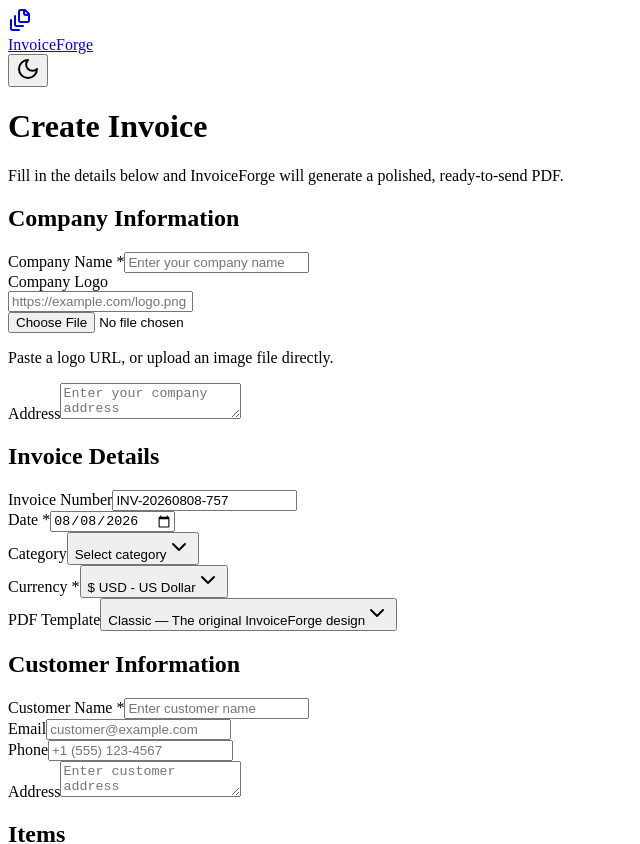
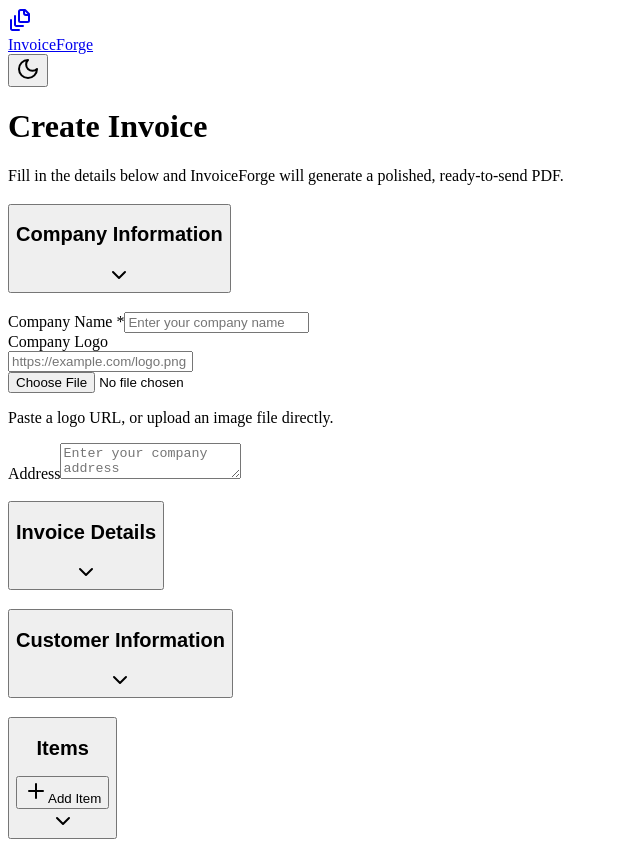
Before and after one commit to Devansh-Kumar-Saini/SleekInvoice---Generate-Elegant-Invoices-in-Seconds, a React (Vite) app in the folder Product/client/: page / in a window 1280 px wide. Shown: the top 844 px of the page, without its empty margins (0-640 px from the left). Built offline with nearby package versions, Linux system fonts and the light colour scheme.

Commit message:
Invoice Design Imp - 50:50, info as drop downs

```diff
--- a/Product/client/src/components/header.tsx
+++ b/Product/client/src/components/header.tsx
@@ -15,7 +15,7 @@ export function Header() {
               className="flex items-center gap-2.5 hover-elevate rounded-md px-3 py-2 -ml-3 cursor-pointer"
               data-testid="link-home"
             >
-              <div className="w-9 h-9 bg-primary rounded-md flex items-center justify-center shrink-0">
+              <div className="w-9 h-9 bg-primary rounded-lg shadow-sm flex items-center justify-center shrink-0">
                 <FileStack className="w-5 h-5 text-primary-foreground" />
               </div>
               <span className="text-lg font-bold text-foreground tracking-tight whitespace-nowrap">
--- a/Product/client/src/index.css
+++ b/Product/client/src/index.css
@@ -12,63 +12,63 @@
   --elevate-1: rgba(0,0,0, .03);
   --elevate-2: rgba(0,0,0, .08);
 
-  --background: 0 0% 94.12%;
-  --foreground: 0 0% 10.2%;
-  --border: 0 0% 90.98%;
+  --background: 220 20% 97.25%;
+  --foreground: 222 20% 10.2%;
+  --border: 220 15% 89%;
 
-  --card: 0 0% 98.82%;
-  --card-foreground: 0 0% 0%;
-  --card-border: 45 15% 90%;
+  --card: 0 0% 100%;
+  --card-foreground: 222 20% 8%;
+  --card-border: 220 15% 90%;
 
-  --sidebar: 45 25% 97%;
-  --sidebar-foreground: 20 14% 17%;
-  --sidebar-border: 45 15% 80%;
-  --sidebar-primary: 9 75% 61%;
+  --sidebar: 220 20% 97%;
+  --sidebar-foreground: 222 20% 17%;
+  --sidebar-border: 220 15% 84%;
+  --sidebar-primary: 217 91% 60%;
   --sidebar-primary-foreground: 0 0% 100%;
-  --sidebar-accent: 25 45% 80%;
-  --sidebar-accent-foreground: 20 14% 17%;
-  --sidebar-ring: 9 75% 61%;
+  --sidebar-accent: 217 91% 92%;
+  --sidebar-accent-foreground: 222 20% 17%;
+  --sidebar-ring: 217 91% 60%;
 
-  --popover: 45 25% 97%;
-  --popover-foreground: 0 0% 10.2%;
-  --popover-border: 45 15% 87%;
+  --popover: 220 20% 99%;
+  --popover-foreground: 222 20% 10.2%;
+  --popover-border: 220 15% 88%;
 
-  --primary: 342 85.11% 52.55%;
+  --primary: 217 91% 60%;
   --primary-foreground: 0 0% 100%;
 
-  --secondary: 0 0% 76.86%;
-  --secondary-foreground: 0 0% 10.2%;
+  --secondary: 220 14% 80%;
+  --secondary-foreground: 222 20% 10.2%;
 
-  --muted: 0 0% 89.02%;
-  --muted-foreground: 0 0% 12.94%;
+  --muted: 220 16% 92%;
+  --muted-foreground: 220 9% 40%;
 
-  --accent: 0 0% 100%;
-  --accent-foreground: 0 0% 10.2%;
+  --accent: 217 91% 96%;
+  --accent-foreground: 222 20% 10.2%;
 
-  --destructive: 0 0% 0%;
+  --destructive: 0 72% 51%;
   --destructive-foreground: 0 0% 100%;
 
-  --input: 0 0% 70.98%;
-  --ring: 0 0% 41.96%;
+  --input: 220 15% 82%;
+  --ring: 217 91% 60%;
 
-  --chart-1: 203.8863 88.2845% 53.1373%;
+  --chart-1: 217.2222 91.2% 59.8%;
   --chart-2: 159.7826 100% 36.0784%;
-  --chart-3: 42.0290 92.8251% 56.2745%;
+  --chart-3: 330.4 81.19% 60.4%;
   --chart-4: 147.1429 78.5047% 41.9608%;
-  --chart-5: 341.4894 75.2000% 50.9804%;
+  --chart-5: 42.0290 92.8251% 56.2745%;
 
   --font-sans: 'Poppins', sans-serif;
   --font-serif: 'Poppins', sans-serif;
   --font-mono: 'JetBrains Mono', Menlo, monospace;
   --radius: 0.8rem;
-  --shadow-2xs: 0px 2px 0px 0px hsl(9, 75%, 61% / 0.00);
-  --shadow-xs: 0px 2px 0px 0px hsl(9, 75%, 61% / 0.00);
-  --shadow-sm: 0px 2px 0px 0px hsl(9, 75%, 61% / 0.00), 0px 1px 2px -1px hsl(9, 75%, 61% / 0.00);
-  --shadow: 0px 2px 0px 0px hsl(9, 75%, 61% / 0.00), 0px 1px 2px -1px hsl(9, 75%, 61% / 0.00);
-  --shadow-md: 0px 2px 0px 0px hsl(9, 75%, 61% / 0.00), 0px 2px 4px -1px hsl(9, 75%, 61% / 0.00);
-  --shadow-lg: 0px 2px 0px 0px hsl(9, 75%, 61% / 0.00), 0px 4px 6px -1px hsl(9, 75%, 61% / 0.00);
-  --shadow-xl: 0px 2px 0px 0px hsl(9, 75%, 61% / 0.00), 0px 8px 10px -1px hsl(9, 75%, 61% / 0.00);
-  --shadow-2xl: 0px 2px 0px 0px hsl(9, 75%, 61% / 0.00);
+  --shadow-2xs: 0px 2px 0px 0px hsl(217, 91%, 60% / 0.00);
+  --shadow-xs: 0px 2px 0px 0px hsl(217, 91%, 60% / 0.00);
+  --shadow-sm: 0px 1px 2px 0px hsl(220 20% 10% / 0.04), 0px 1px 2px -1px hsl(220 20% 10% / 0.04);
+  --shadow: 0px 1px 3px 0px hsl(220 20% 10% / 0.06), 0px 1px 2px -1px hsl(220 20% 10% / 0.04);
+  --shadow-md: 0px 4px 6px -1px hsl(220 20% 10% / 0.06), 0px 2px 4px -2px hsl(220 20% 10% / 0.04);
+  --shadow-lg: 0px 10px 15px -3px hsl(220 20% 10% / 0.07), 0px 4px 6px -4px hsl(220 20% 10% / 0.04);
+  --shadow-xl: 0px 20px 25px -5px hsl(220 20% 10% / 0.08), 0px 8px 10px -6px hsl(220 20% 10% / 0.04);
+  --shadow-2xl: 0px 2px 0px 0px hsl(217, 91%, 60% / 0.00);
   --tracking-normal: 0em;
   --spacing: 0.25rem;
 
@@ -103,59 +103,59 @@
   --elevate-1: rgba(255,255,255, .04);
   --elevate-2: rgba(255,255,255, .09);
 
-  --background: 20 14% 4%;
-  --foreground: 45 25% 91%;
-  --border: 20 14% 15%;
+  --background: 222 47% 5%;
+  --foreground: 220 20% 92%;
+  --border: 222 30% 15%;
 
-  --card: 20 14% 8%;
-  --card-foreground: 45 25% 85%;
-  --card-border: 20 14% 18%;
+  --card: 222 40% 8%;
+  --card-foreground: 220 20% 90%;
+  --card-border: 222 30% 17%;
 
-  --sidebar: 20 14% 8%;
-  --sidebar-foreground: 45 25% 85%;
-  --sidebar-border: 20 14% 15%;
-  --sidebar-primary: 9 75% 61%;
+  --sidebar: 222 40% 8%;
+  --sidebar-foreground: 220 20% 88%;
+  --sidebar-border: 222 30% 15%;
+  --sidebar-primary: 217 91% 60%;
   --sidebar-primary-foreground: 0 0% 100%;
-  --sidebar-accent: 25 45% 20%;
-  --sidebar-accent-foreground: 45 25% 85%;
-  --sidebar-ring: 9 75% 61%;
+  --sidebar-accent: 217 60% 22%;
+  --sidebar-accent-foreground: 220 20% 88%;
+  --sidebar-ring: 217 91% 60%;
 
-  --popover: 20 14% 4%;
-  --popover-foreground: 45 25% 91%;
-  --popover-border: 20 14% 12%;
+  --popover: 222 45% 6%;
+  --popover-foreground: 220 20% 92%;
+  --popover-border: 222 30% 14%;
 
-  --primary: 9 75% 61%;
+  --primary: 217 91% 60%;
   --primary-foreground: 0 0% 100%;
 
-  --secondary: 30 15% 52%;
+  --secondary: 222 15% 40%;
   --secondary-foreground: 0 0% 100%;
 
-  --muted: 20 14% 15%;
-  --muted-foreground: 45 15% 46%;
+  --muted: 222 25% 15%;
+  --muted-foreground: 220 12% 60%;
 
-  --accent: 25 45% 20%;
-  --accent-foreground: 45 25% 85%;
+  --accent: 217 60% 18%;
+  --accent-foreground: 220 20% 90%;
 
-  --destructive: 356.3033 90.5579% 54.3137%;
+  --destructive: 0 84% 60%;
   --destructive-foreground: 0 0% 100%;
 
-  --input: 20 14% 18%;
-  --ring: 9 75% 61%;
+  --input: 222 25% 17%;
+  --ring: 217 91% 60%;
 
-  --chart-1: 203.8863 88.2845% 53.1373%;
+  --chart-1: 217.2222 91.2% 59.8%;
   --chart-2: 159.7826 100% 36.0784%;
-  --chart-3: 42.0290 92.8251% 56.2745%;
+  --chart-3: 330.4 81.19% 60.4%;
   --chart-4: 147.1429 78.5047% 41.9608%;
-  --chart-5: 341.4894 75.2000% 50.9804%;
+  --chart-5: 42.0290 92.8251% 56.2745%;
 
-  --shadow-2xs: 0px 2px 0px 0px hsl(9 75% 61% / 0.00);
-  --shadow-xs: 0px 2px 0px 0px hsl(9 75% 61% / 0.00);
-  --shadow-sm: 0px 2px 0px 0px hsl(9 75% 61% / 0.00), 0px 1px 2px -1px hsl(9 75% 61% / 0.00);
-  --shadow: 0px 2px 0px 0px hsl(9 75% 61% / 0.00), 0px 1px 2px -1px hsl(9 75% 61% / 0.00);
-  --shadow-md: 0px 2px 0px 0px hsl(9 75% 61% / 0.00), 0px 2px 4px -1px hsl(9 75% 61% / 0.00);
-  --shadow-lg: 0px 2px 0px 0px hsl(9 75% 61% / 0.00), 0px 4px 6px -1px hsl(9 75% 61% / 0.00);
-  --shadow-xl: 0px 2px 0px 0px hsl(9 75% 61% / 0.00), 0px 8px 10px -1px hsl(9 75% 61% / 0.00);
-  --shadow-2xl: 0px 2px 0px 0px hsl(9 75% 61% / 0.00);
+  --shadow-2xs: 0px 2px 0px 0px hsl(217 91% 60% / 0.00);
+  --shadow-xs: 0px 2px 0px 0px hsl(217 91% 60% / 0.00);
+  --shadow-sm: 0px 1px 2px 0px hsl(0 0% 0% / 0.3), 0px 1px 2px -1px hsl(0 0% 0% / 0.2);
+  --shadow: 0px 1px 3px 0px hsl(0 0% 0% / 0.35), 0px 1px 2px -1px hsl(0 0% 0% / 0.25);
+  --shadow-md: 0px 4px 6px -1px hsl(0 0% 0% / 0.35), 0px 2px 4px -2px hsl(0 0% 0% / 0.25);
+  --shadow-lg: 0px 10px 15px -3px hsl(0 0% 0% / 0.4), 0px 4px 6px -4px hsl(0 0% 0% / 0.3);
+  --shadow-xl: 0px 20px 25px -5px hsl(0 0% 0% / 0.45), 0px 8px 10px -6px hsl(0 0% 0% / 0.3);
+  --shadow-2xl: 0px 2px 0px 0px hsl(217 91% 60% / 0.00);
 
   --sidebar-primary-border: hsl(var(--sidebar-primary));
   --sidebar-primary-border: hsl(from hsl(var(--sidebar-primary)) h s calc(l + var(--opaque-button-border-intensity)) / alpha);
--- a/Product/client/src/pages/create-invoice.tsx
+++ b/Product/client/src/pages/create-invoice.tsx
@@ -13,6 +13,12 @@ import {
   SelectTrigger,
   SelectValue,
 } from "@/components/ui/select";
+import {
+  Accordion,
+  AccordionContent,
+  AccordionItem,
+  AccordionTrigger,
+} from "@/components/ui/accordion";
 import { InvoicePreview } from "@/components/invoice-preview";
 import { Plus, Trash2, FileDown, Loader2, RotateCcw } from "lucide-react";
 import { generateInvoicePDF, INVOICE_TEMPLATES, type InvoiceTemplate } from "@/lib/pdf-generator";
@@ -30,6 +36,11 @@ const categories = [
   "Office Supplies",
   "Other",
 ];
+
+// Categories where a "quantity" doesn't make sense by default (e.g. a
+// consulting engagement or a flat-fee service) — Qty is hidden and optional
+// for these until the user explicitly wants it.
+const QTY_OPTIONAL_CATEGORIES = new Set(["Consulting", "Services"]);
 
 const currencies = [
   { code: "USD", symbol: "$", name: "US Dollar" },
@@ -73,6 +84,8 @@ export default function CreateInvoice() {
   const [logoPreview, setLogoPreview] = useState<string>("");
   const [isGenerating, setIsGenerating] = useState(false);
   const [invoiceNumber, setInvoiceNumber] = useState<string>(() => generateInvoiceNumber());
+  // Only one form section is expanded at a time; "Company Information" opens first.
+  const [openSection, setOpenSection] = useState<string>("company");
   const { toast } = useToast();
   const { theme } = useTheme();
 
@@ -134,6 +147,12 @@ export default function CreateInvoice() {
     };
     reader.readAsDataURL(file);
   };
+
+  const category = form.watch("category");
+  // For Consulting/Services, Qty isn't a natural fit (e.g. a flat-fee
+  // engagement) — hide the field by default. Quantity still defaults to 1
+  // under the hood so totals and the invoice designs are unaffected.
+  const showQty = !QTY_OPTIONAL_CATEGORIES.has(category);
 
   // Calculate totals
   const subtotal = items.reduce((sum, item) => sum + item.quantity * item.price, 0);
@@ -246,12 +265,22 @@ export default function CreateInvoice() {
           </p>
         </div>
 
-        <div className="flex flex-col xl:flex-row gap-6">
+        <div className="flex flex-col xl:flex-row gap-6 items-start">
           {/* Form Section */}
-          <div className="xl:w-2/3 space-y-6">
+          <div className="w-full xl:w-1/2">
+          <Accordion
+            type="single"
+            collapsible
+            value={openSection}
+            onValueChange={(value) => setOpenSection(value)}
+            className="space-y-4"
+          >
             {/* Company Information */}
-            <Card className="p-6 sm:p-8">
-              <h2 className="text-xl font-semibold mb-6">Company Information</h2>
+            <AccordionItem value="company" className="rounded-xl border bg-card border-card-border text-card-foreground shadow-sm overflow-hidden">
+                <AccordionTrigger className="px-6 sm:px-8 py-5 hover:no-underline [&>svg]:ml-4">
+                  <h2 className="text-xl font-semibold text-left">Company Information</h2>
+                </AccordionTrigger>
+                <AccordionContent className="px-6 sm:px-8 pb-8">
               <div className="space-y-6">
                 <div className="space-y-2">
                   <Label htmlFor="companyName" className="text-sm font-medium">
@@ -319,11 +348,15 @@ export default function CreateInvoice() {
                   />
                 </div>
               </div>
-            </Card>
+                </AccordionContent>
+              </AccordionItem>
 
             {/* Invoice Details */}
-            <Card className="p-6 sm:p-8">
-              <h2 className="text-xl font-semibold mb-6">Invoice Details</h2>
+            <AccordionItem value="invoice" className="rounded-xl border bg-card border-card-border text-card-foreground shadow-sm overflow-hidden">
+                <AccordionTrigger className="px-6 sm:px-8 py-5 hover:no-underline [&>svg]:ml-4">
+                  <h2 className="text-xl font-semibold text-left">Invoice Details</h2>
+                </AccordionTrigger>
+                <AccordionContent className="px-6 sm:px-8 pb-8">
               <div className="grid grid-cols-1 md:grid-cols-2 gap-6">
                 <div className="space-y-2">
                   <Label htmlFor="invoiceNumber" className="text-sm font-medium">
@@ -426,11 +459,15 @@ export default function CreateInvoice() {
                   </Select>
                 </div>
               </div>
-            </Card>
+                </AccordionContent>
+              </AccordionItem>
 
             {/* Customer Information */}
-            <Card className="p-6 sm:p-8">
-              <h2 className="text-xl font-semibold mb-6">Customer Information</h2>
+            <AccordionItem value="customer" className="rounded-xl border bg-card border-card-border text-card-foreground shadow-sm overflow-hidden">
+                <AccordionTrigger className="px-6 sm:px-8 py-5 hover:no-underline [&>svg]:ml-4">
+                  <h2 className="text-xl font-semibold text-left">Customer Information</h2>
+                </AccordionTrigger>
+                <AccordionContent className="px-6 sm:px-8 pb-8">
               <div className="space-y-6">
                 <div className="space-y-2">
                   <Label htmlFor="customerName" className="text-sm font-medium">
@@ -487,31 +524,42 @@ export default function CreateInvoice() {
                   />
                 </div>
               </div>
-            </Card>
+                </AccordionContent>
+              </AccordionItem>
 
             {/* Items */}
-            <Card className="p-6 sm:p-8">
-              <div className="flex items-center justify-between mb-6">
+            <AccordionItem value="items" className="rounded-xl border bg-card border-card-border text-card-foreground shadow-sm overflow-hidden">
+                <AccordionTrigger className="px-6 sm:px-8 py-5 hover:no-underline [&>svg]:ml-4">
+                  <div className="flex items-center justify-between w-full pr-2">
                     <h2 className="text-xl font-semibold">Items</h2>
                     <Button
                       variant="secondary"
                       size="sm"
-                  onClick={addItem}
+                      onClick={(e) => {
+                        e.stopPropagation();
+                        addItem();
+                      }}
                       data-testid="button-add-item"
                     >
                       <Plus className="w-4 h-4 mr-2" />
                       Add Item
                     </Button>
                   </div>
-
+                </AccordionTrigger>
+                <AccordionContent className="px-6 sm:px-8 pb-8">
               <div className="space-y-4">
+                {!showQty && (
+                  <p className="text-xs text-muted-foreground -mt-2">
+                    Qty is hidden for {category} — each line item is treated as a single flat-fee entry.
+                  </p>
+                )}
                 {items.map((item, index) => (
                   <div
                     key={index}
                     className="grid grid-cols-12 gap-4 p-4 border border-border rounded-md bg-card hover-elevate"
                     data-testid={`item-row-${index}`}
                   >
-                    <div className="col-span-12 md:col-span-4 space-y-2">
+                    <div className={showQty ? "col-span-12 md:col-span-4 space-y-2" : "col-span-12 md:col-span-6 space-y-2"}>
                       <Label className="text-sm font-medium">Item Name *</Label>
                       <Input
                         placeholder="Product or service"
@@ -522,6 +570,7 @@ export default function CreateInvoice() {
                       />
                     </div>
 
+                    {showQty && (
                       <div className="col-span-6 md:col-span-2 space-y-2">
                         <Label className="text-sm font-medium">Qty *</Label>
                         <Input
@@ -535,6 +584,7 @@ export default function CreateInvoice() {
                           className="h-12"
                         />
                       </div>
+                    )}
 
                     <div className="col-span-6 md:col-span-2 space-y-2">
                       <Label className="text-sm font-medium">Price *</Label>
@@ -581,11 +631,15 @@ export default function CreateInvoice() {
                   </div>
                 ))}
               </div>
-            </Card>
+                </AccordionContent>
+              </AccordionItem>
 
             {/* Calculations */}
-            <Card className="p-6 sm:p-8">
-              <h2 className="text-xl font-semibold mb-6">Calculations</h2>
+            <AccordionItem value="calculations" className="rounded-xl border bg-card border-card-border text-card-foreground shadow-sm overflow-hidden">
+                <AccordionTrigger className="px-6 sm:px-8 py-5 hover:no-underline [&>svg]:ml-4">
+                  <h2 className="text-xl font-semibold text-left">Calculations</h2>
+                </AccordionTrigger>
+                <AccordionContent className="px-6 sm:px-8 pb-8">
               <div className="space-y-6">
                 <div className="grid grid-cols-1 md:grid-cols-2 gap-6">
                   <div className="space-y-2">
@@ -699,10 +753,12 @@ export default function CreateInvoice() {
                   </div>
                 </div>
               </div>
-            </Card>
+                </AccordionContent>
+              </AccordionItem>
+          </Accordion>
 
             {/* Action Buttons */}
-            <Card className="p-6 sm:p-8">
+            <Card className="p-6 sm:p-8 mt-4">
               <div className="flex flex-col sm:flex-row gap-4">
                 <Button
                   variant="default"
@@ -741,7 +797,12 @@ export default function CreateInvoice() {
           </div>
 
           {/* Preview Section */}
-          <div className="w-full xl:w-1/3 xl:sticky xl:top-20 xl:h-[calc(100vh-6rem)] overflow-y-auto">
+          <div className="w-full xl:w-1/2 xl:sticky xl:top-20">
+            <div
+              className="max-h-[calc(100vh-6rem)] overflow-y-auto overflow-x-auto rounded-xl border border-card-border bg-muted/40 p-4 sm:p-6"
+              data-testid="invoice-preview-scroll-area"
+            >
+              <div className="min-w-fit">
                 <InvoicePreview
                   template={form.watch("template")}
                   companyName={form.watch("companyName")}
@@ -766,5 +827,7 @@ export default function CreateInvoice() {
             </div>
           </div>
         </div>
+      </div>
+    </div>
   );
 }
```
Lines whose indentation alone changed are shown as unchanged.
